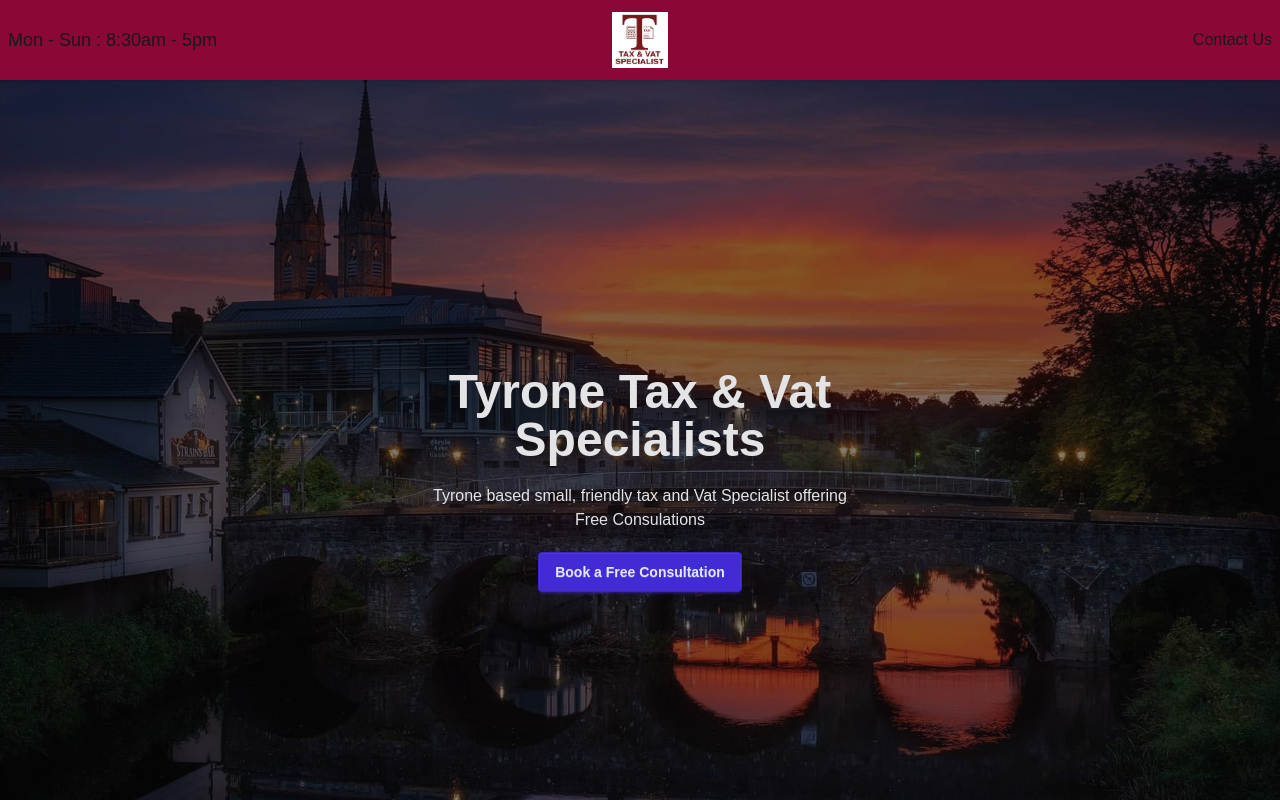
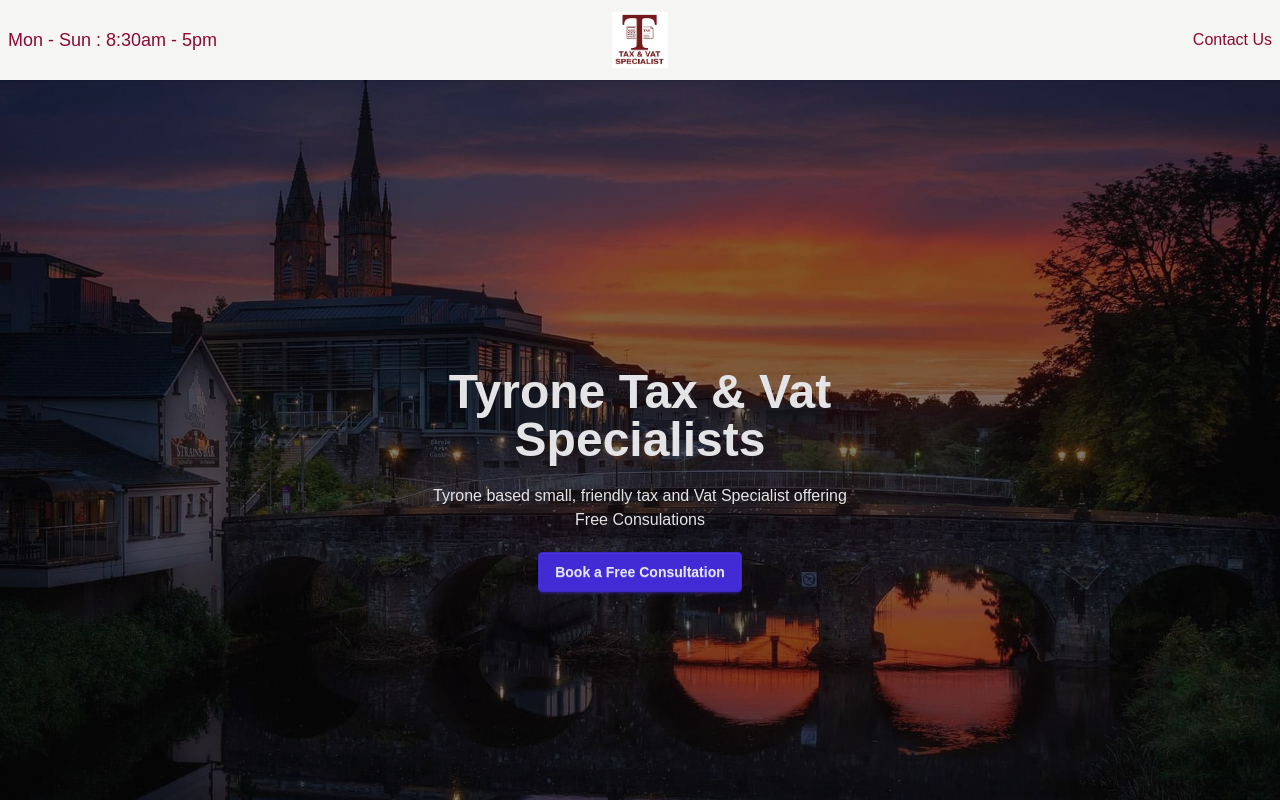
Before and after one commit to bnyari196/accountancy-app, a Next.js app: page / in a window 1280 px wide. Shown: the top 800 px of the page. Built offline with nearby package versions, Linux system fonts and the light colour scheme.

Commit message:
Changed background colour and text colour on NavBar

```diff
--- a/app/NavBar.tsx
+++ b/app/NavBar.tsx
@@ -5,13 +5,11 @@ import Logo from './tyroneTaxVat.jpg';
 
 import Link from 'next/link'
 
-/* Import router doesnt work */
-
 const NavBar = () => {
 
   return (
     <nav>
-<div className="navbar bg-base-100 shadow-sm bg-rose-900">
+      <div className="navbar bg-stone-100 text-rose-900 shadow">
         <div className="navbar-start">
           <p className="text-lg">Mon - Sun : 8:30am - 5pm</p>
 
@@ -28,20 +26,7 @@ const NavBar = () => {
         </Link>
 
         <div className="navbar-end">
-  <Link className = "hover:text-white transition-colors" href="/contact">Contact Us</Link>
-
-    {/* <div className="dropdown">
-      <div tabIndex={0} role="button" className="btn btn-ghost btn-circle">
-        <svg xmlns="http://www.w3.org/2000/svg" className="h-5 w-5" fill="none" viewBox="0 0 24 24" stroke="currentColor"> <path strokeLinecap="round" strokeLinejoin="round" strokeWidth="2" d="M4 6h16M4 12h16M4 18h7" /> </svg>
-      </div>
-      <ul
-        tabIndex={0}
-        className="menu menu-sm dropdown-content bg-base-100 rounded-box z-1 mt-3 w-52 p-2 shadow">
-        <li><Link href="/">Homepage</Link></li>
-        <li><Link href="/contact"></Link><a>Contact Us</a></li>
-        <li><a>About</a></li>
-      </ul>
-  </div> */}
+        <Link className = "hover:text-rose-400 transition-colors" href="/contact">Contact Us</Link>
         </div>
       </div>
     </nav>
```
Lines whose indentation alone changed are shown as unchanged.
